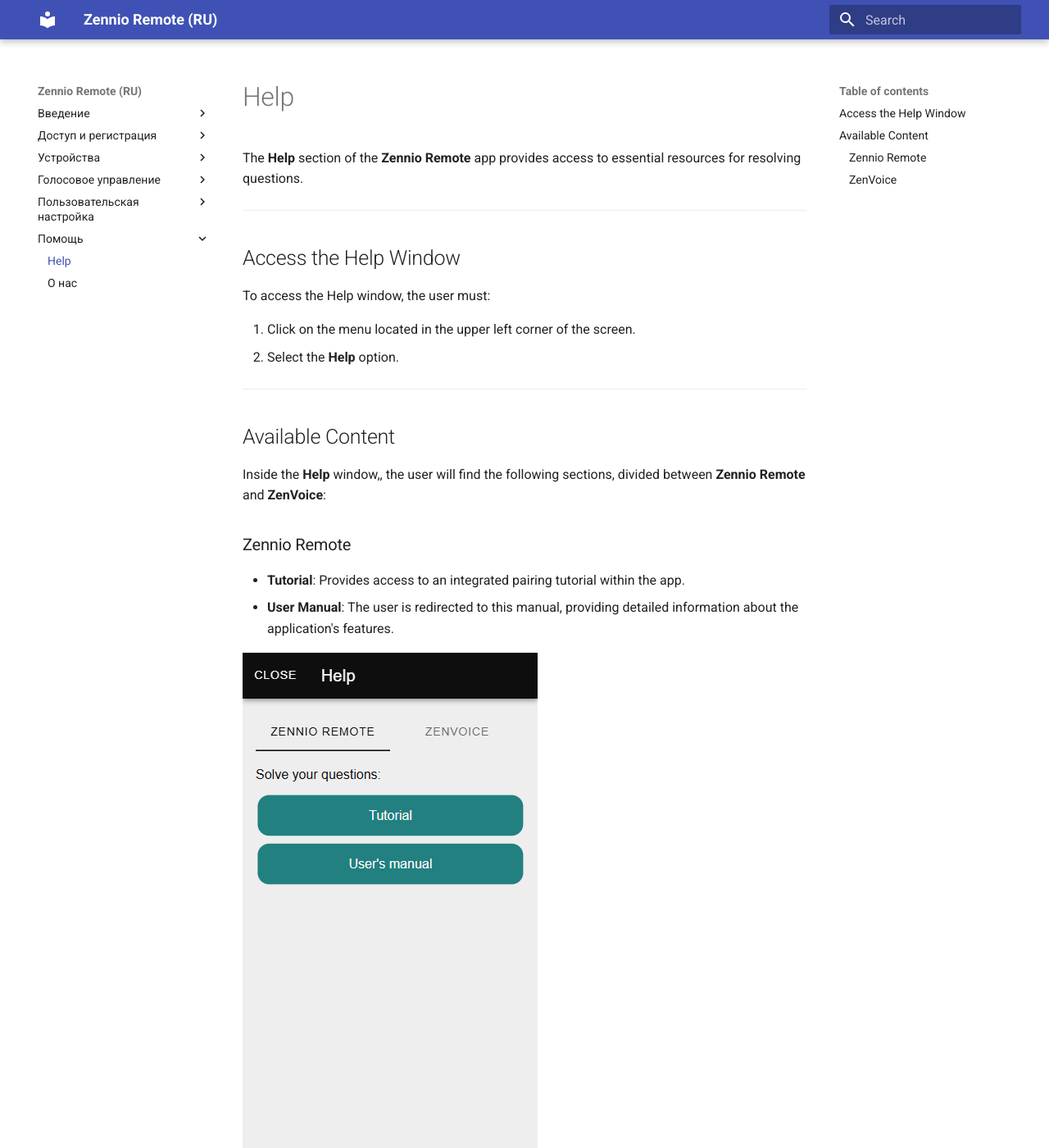
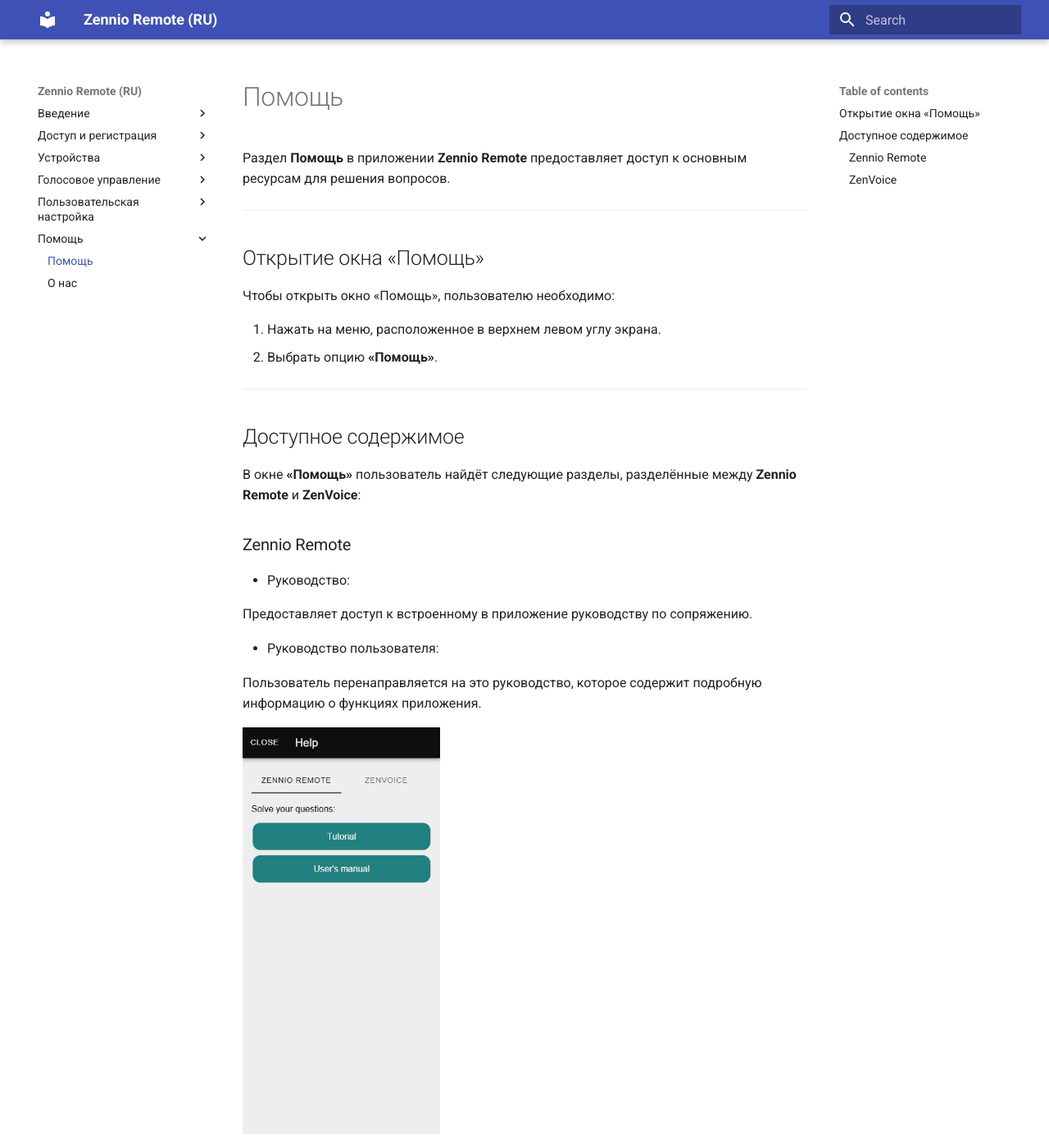
Before and after one commit to knxtrade/zr-manual-ru, an MkDocs documentation site: the page built from docs/help/index.md, in a window 1280 px wide and 1400 px high. Shown: the whole window at 82% size. Built offline with MkDocs 1.6.1 and Material for MkDocs 9.7.7, drawn with Linux system fonts in a browser that asks for light colours; some of the changed text lies outside the part shown.

Commit message:
Редакция Помощь + Картинки

```diff
--- a/docs/help/index.md
+++ b/docs/help/index.md
@@ -1,38 +1,46 @@
-# Help
+# Помощь
 
-The **Help** section of the **Zennio Remote** app provides access to essential resources for resolving questions.
+Раздел **Помощь** в приложении **Zennio Remote** предоставляет доступ к основным ресурсам для решения вопросов.
 
 ------
 
-## Access the Help Window
+## Открытие окна «Помощь»
 
-To access the Help window, the user must:
+Чтобы открыть окно «Помощь», пользователю необходимо:
 
-1. Click on the menu located in the upper left corner of the screen.
-2. Select the **Help** option.
+1. Нажать на меню, расположенное в верхнем левом углу экрана.
+2. Выбрать опцию **«Помощь»**.
 
 ------
 
-## Available Content
+## Доступное содержимое
 
-Inside the **Help** window,, the user will find the following sections, divided between **Zennio Remote** and **ZenVoice**:
+В окне **«Помощь»** пользователь найдёт следующие разделы, разделённые между **Zennio Remote** и **ZenVoice**:
 
 ### Zennio Remote
 
-- **Tutorial**:
-  Provides access to an integrated pairing tutorial within the app.
-- **User Manual**:
-  The user is redirected to this manual, providing detailed information about the application's features.
+- Руководство:
 
-![help_zr-655c03cc0f08072c99957b4f25e3685a.png](../images/help_zr-655c03cc0f08072c99957b4f25e3685a.png)
+  Предоставляет доступ к встроенному в приложение руководству по сопряжению.
+
+- Руководство пользователя:
+
+  Пользователь перенаправляется на это руководство, которое содержит подробную информацию о функциях приложения.
+
+  <img src="../images/help_zr-655c03cc0f08072c99957b4f25e3685a.png" alt="help_zr-655c03cc0f08072c99957b4f25e3685a.png" style="zoom: 67%;" />
 
 ### ZenVoice
 
-- **User Guide**:
-  Offers the option to download a detailed document that describes all of ZenVoice's features and usage.
-- **User Manual**:
-  The user is redirected to this manual, providing detailed information about the application's features.
-- **FAQs**:
-  Provides access to frequently asked questions related to the setup and use of ZenVoice.
+- Руководство пользователя:
 
-![help_zv-fe48861faf4024858f7f638eb0bc4c96](../images/help_zv-fe48861faf4024858f7f638eb0bc4c96.png)
+  Предлагает возможность загрузить подробный документ, описывающий все функции и использование ZenVoice.
+
+- Руководство пользователя:
+
+  Пользователь перенаправляется на это руководство, которое содержит подробную информацию о функциях приложения.
+
+- Часто задаваемые вопросы (FAQs):
+
+  Предоставляет доступ к часто задаваемым вопросам, связанным с настройкой и использованием ZenVoice.
+
+  <img src="../images/help_zv-fe48861faf4024858f7f638eb0bc4c96.png" alt="help_zv-fe48861faf4024858f7f638eb0bc4c96" style="zoom:67%;" />
```
